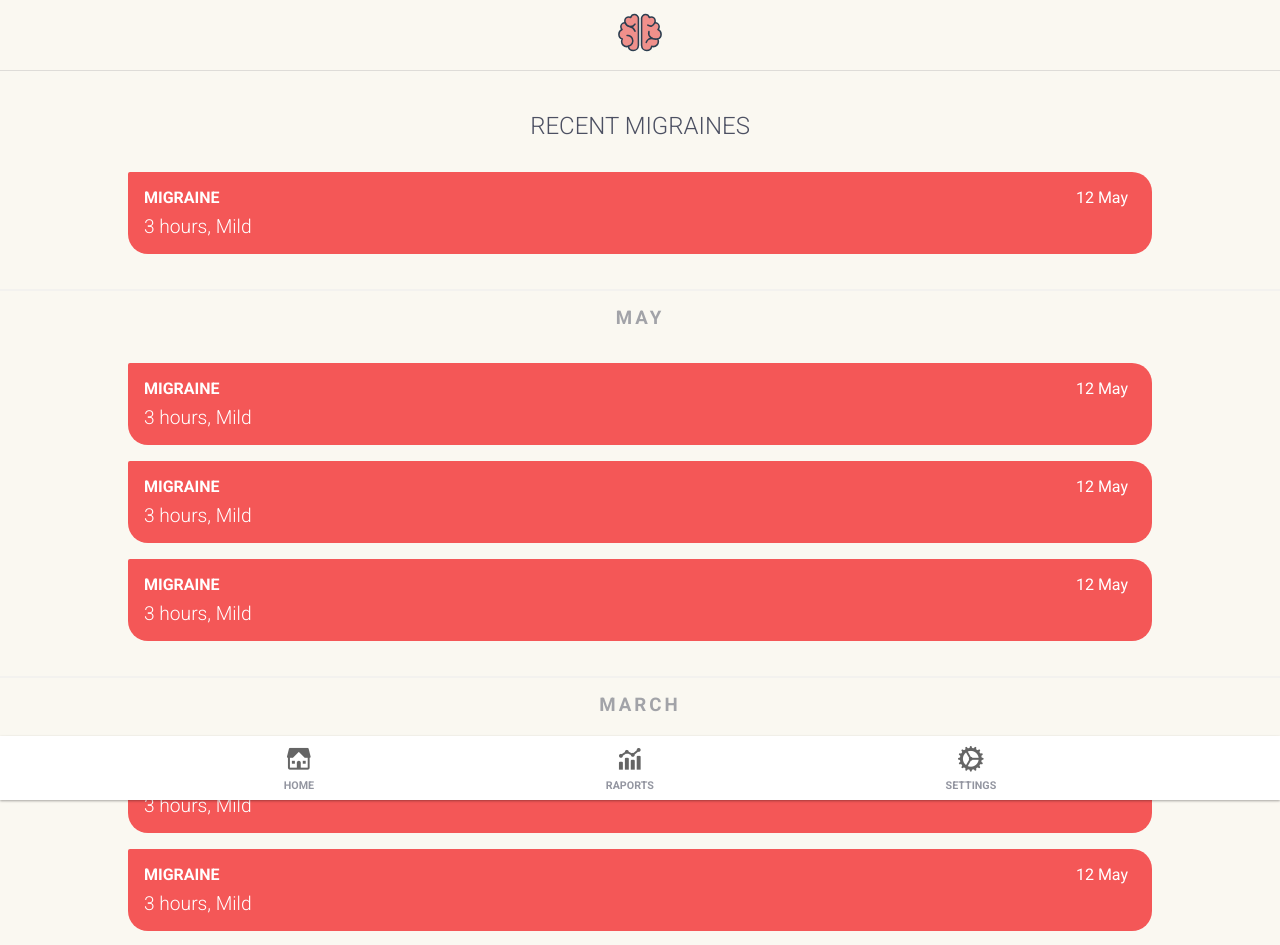
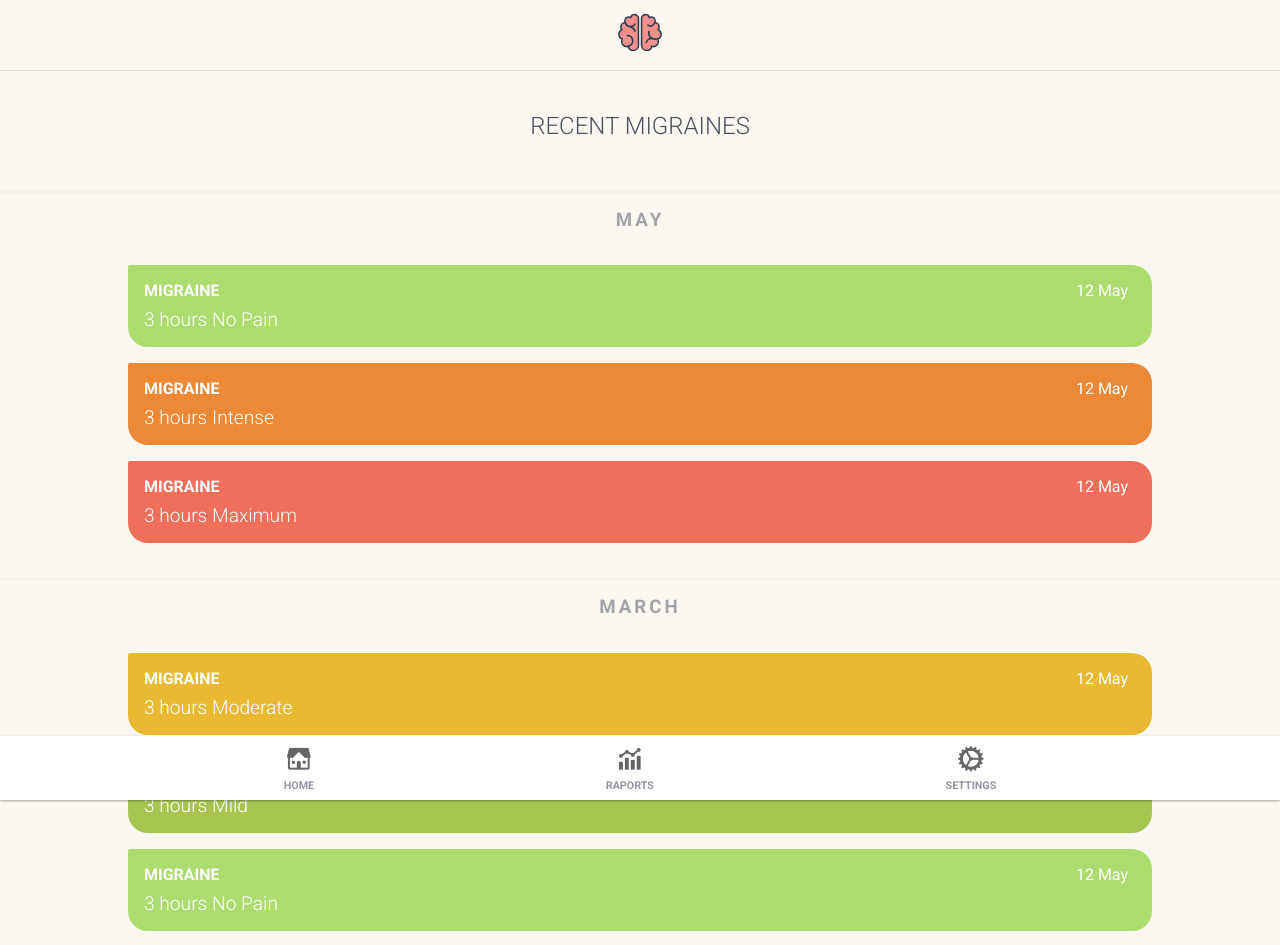
Before and after one commit to jagodarybacka/migraine-app, a React (Create React App) app: page /history in a window 1280 px wide. Shown: the top 945 px of the page. Built offline with nearby package versions, Linux system fonts and the light colour scheme.

Commit message:
History Widgets colors

```diff
--- a/src/App.js
+++ b/src/App.js
@@ -1,4 +1,3 @@
-//import React from 'react'
 import { BrowserRouter as Router, Route, Switch } from "react-router-dom";
 import styled from 'styled-components'
 import React, { Component } from 'react';
--- a/src/components/RecordCard.js
+++ b/src/components/RecordCard.js
@@ -3,7 +3,7 @@ import styled from 'styled-components';
 import {Link} from "react-router-dom";
 
 const Card = styled.div`
-  background-color: #f45757;
+  background-color: ${props => props.color};
   color: #fff;
   border-radius: 2px 20px 20px 20px;
   padding: 0.5rem;
@@ -25,11 +25,15 @@ const Card = styled.div`
 `
 
 const RecordCard = (props) => {
+  const colorList = ['#AADD6D', '#A7C651', '#EAB933', '#ED8836', '#EF6F5A']
+  const color = colorList[props.intensity-1] || colorList[0] ;
+  const strengthList = ['No Pain', 'Mild', 'Moderate', 'Intense', 'Maximum']
+  const strength = strengthList[props.intensity-1];
   return (
-    <Card className="RecordCard">
+    <Card className="RecordCard" color={color}>
       <time>{props.date}</time>
       <h4>{props.type ? props.type : "Migraine"}</h4>
-      <p>{props.duration}, {props.strength}</p>
+      <p>{props.duration}  {strength}</p>
     </Card>
   );
 }
--- a/src/scenes/history/History.js
+++ b/src/scenes/history/History.js
@@ -52,37 +52,60 @@ const Divider = (props) => {
 }
 
 const History = () => {
+  const HistoryList = [
+    {
+      month: "June",
+      entries: [
+        { date: "20 June", duration: 10, intensity: 2},
+        { date: "6 June", duration: 5, intensity: 1},
+        { date: "5 June", duration: 7, intensity: 5}
+      ]
+    },
+    {
+      month: "May",
+      entries: [
+        { date: "12 May", duration: 3, intensity: 1},
+        { date: "10 May", duration: 5, intensity: 4}
+      ]
+    },
+    {
+      month: "March",
+      entries: [
+        { date: "19 March", duration: 3, intensity: 3},
+        { date: "14 March", duration: 7, intensity: 1},
+        { date: "9 March", duration: 5, intensity: 4}
+      ]
+    }
+  ]
   return (
     <HistoryComponent >
       <Header />
       <h2>Recent migraines</h2>
       <Records>
-        <li>
-        <RecordCard date="12 May" duration="3 hours" strength="Mild"/>
-        </li>
+
         <li>
           <Divider text="May" />
         </li>
         <li>
-        <RecordCard date="12 May" duration="3 hours" strength="Mild"/>
+        <RecordCard date="12 May" duration="3 hours" intensity="1"/>
         </li>
         <li>
-        <RecordCard date="12 May" duration="3 hours" strength="Mild"/>
+        <RecordCard date="12 May" duration="3 hours" intensity="4"/>
         </li>
         <li>
-        <RecordCard date="12 May" duration="3 hours" strength="Mild"/>
+        <RecordCard date="12 May" duration="3 hours" intensity="5"/>
         </li>
         <li>
           <Divider text="March" />
         </li>
         <li>
-        <RecordCard date="12 May" duration="3 hours" strength="Mild"/>
+        <RecordCard date="12 May" duration="3 hours" intensity="3"/>
         </li>
         <li>
-        <RecordCard date="12 May" duration="3 hours" strength="Mild"/>
+        <RecordCard date="12 May" duration="3 hours" intensity="2"/>
         </li>
         <li>
-        <RecordCard date="12 May" duration="3 hours" strength="Mild"/>
+        <RecordCard date="12 May" duration="3 hours" intensity="1"/>
         </li>
         <li>
           <Divider text="No more entries" />
```
